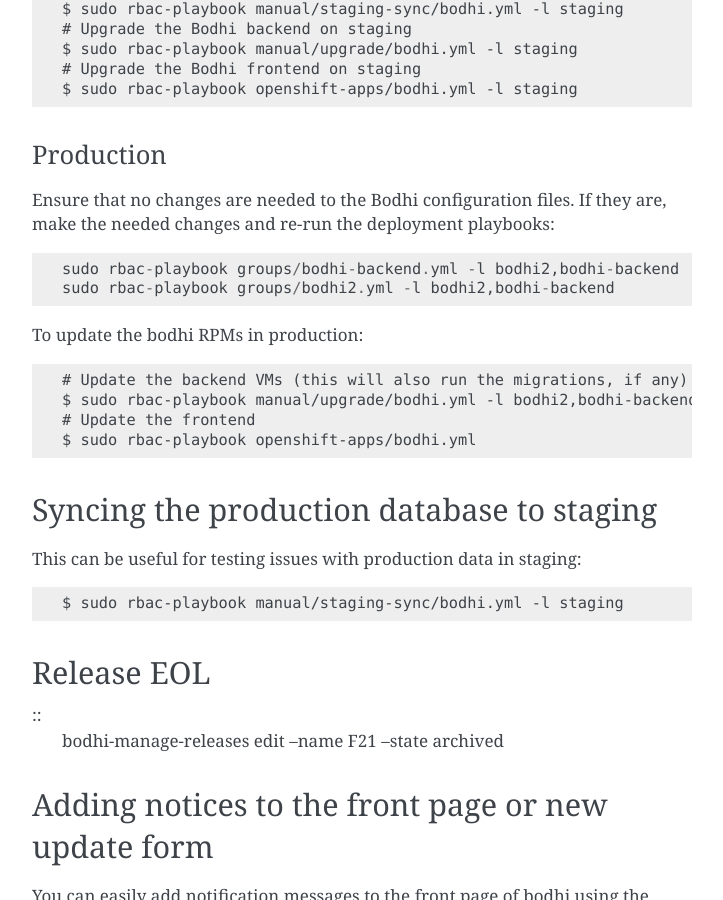
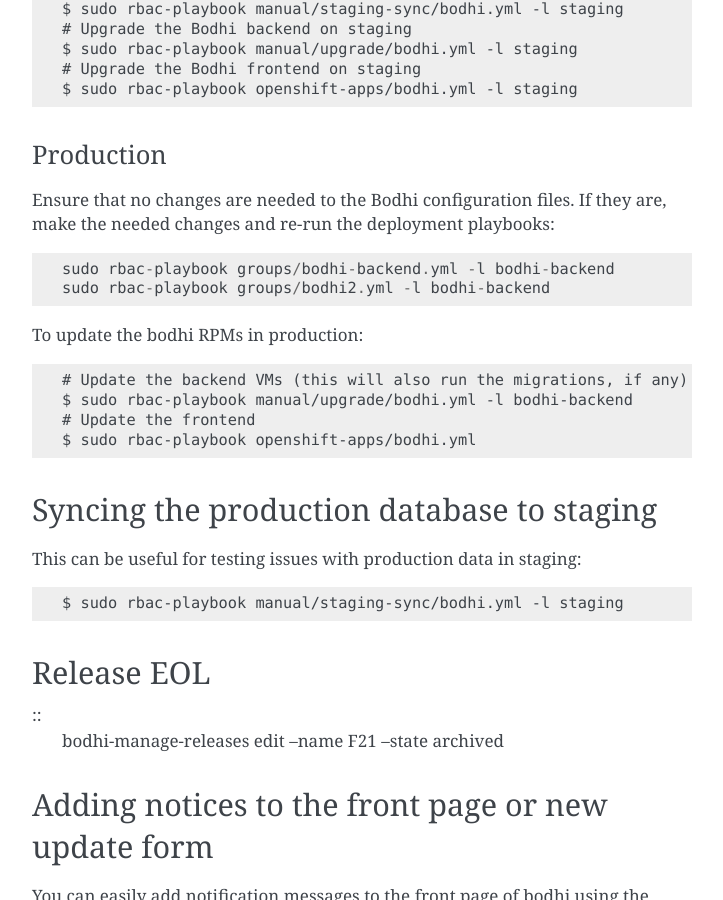
Before and after one commit to FrostyX/infra-docs, a Sphinx documentation site: the page built from docs/sysadmin-guide/sops/bodhi.rst, in a window 1280 px wide and 900 px high, scrolled down 4125 px. Shown: the whole window, without its empty margins (388-1111 px from the left). Built offline with Sphinx 7.4.7, drawn with Linux system fonts in a browser that asks for light colours.

Commit message:
Remove the -l bodhi2's from the Bodhi SOP because it is no more.
Signed-off-by: Randy Barlow <randy@electronsweatshop.com>

```diff
--- a/docs/sysadmin-guide/sops/bodhi.rst
+++ b/docs/sysadmin-guide/sops/bodhi.rst
@@ -204,13 +204,13 @@
 Ensure that no changes are needed to the Bodhi configuration files. If they
 are, make the needed changes and re-run the deployment playbooks::
 
-        sudo rbac-playbook groups/bodhi-backend.yml -l bodhi2,bodhi-backend
-        sudo rbac-playbook groups/bodhi2.yml -l bodhi2,bodhi-backend
+        sudo rbac-playbook groups/bodhi-backend.yml -l bodhi-backend
+        sudo rbac-playbook groups/bodhi2.yml -l bodhi-backend
 
 To update the bodhi RPMs in production::
 
         # Update the backend VMs (this will also run the migrations, if any)
-        $ sudo rbac-playbook manual/upgrade/bodhi.yml -l bodhi2,bodhi-backend
+        $ sudo rbac-playbook manual/upgrade/bodhi.yml -l bodhi-backend
         # Update the frontend
         $ sudo rbac-playbook openshift-apps/bodhi.yml
 
```
